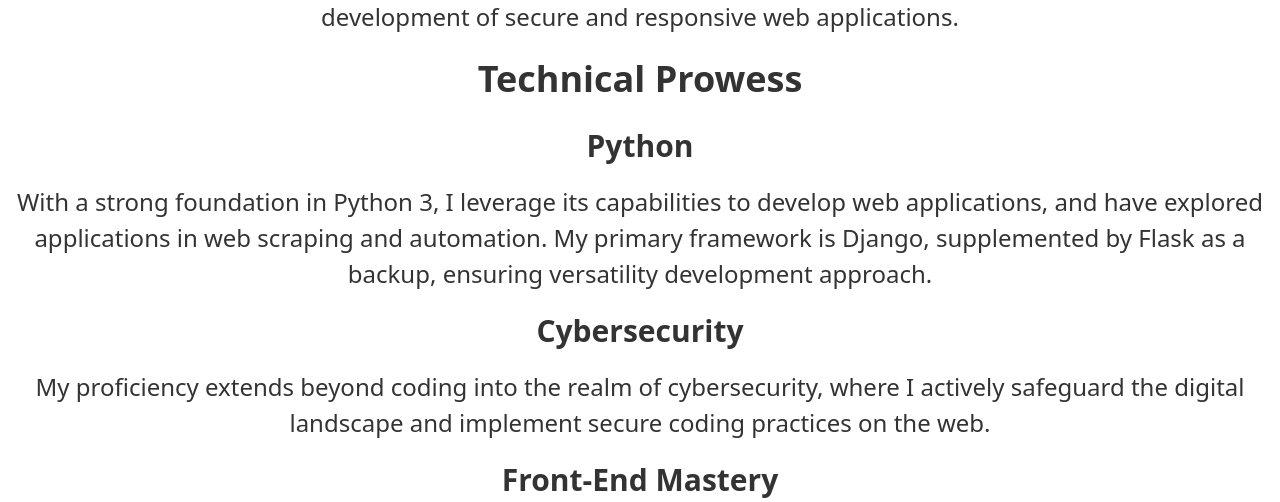
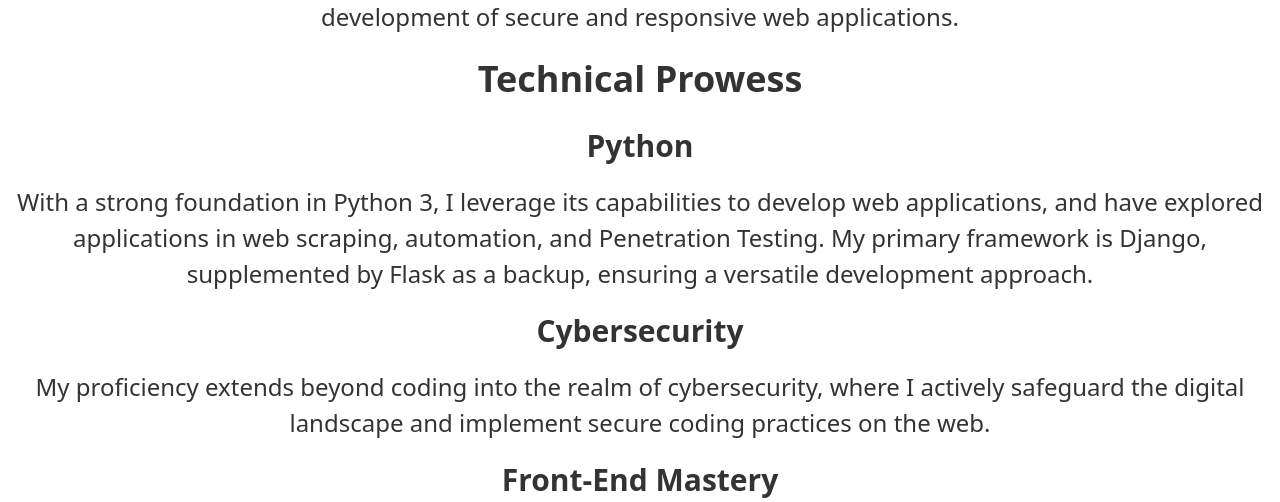
Before and after one commit to ZanderCoding/Portfo_Django, a Django app: page /about/ in a window 1280 px wide. Shown: the part 338-840 px from the top of the page. Run offline with Django 4.2, Linux system fonts and the light colour scheme; parts of the project's set-up code (start-up, migrations or seed data) failed here and were passed over.

Commit message:
Fixed about info

```diff
--- a/portfo/templates/portfo/about.html
+++ b/portfo/templates/portfo/about.html
@@ -18,9 +18,9 @@
         <h2 class="text-4xl font-bold m-6">Technical Prowess</h2>
         <h3>Python</h3>
         <p>With a strong foundation in Python 3, I leverage its capabilities to develop
-            web applications, and have explored applications in web scraping and automation.
-            My primary framework is Django, supplemented by Flask as a backup, ensuring
-            versatility development approach.
+            web applications, and have explored applications in web scraping, automation,
+            and Penetration Testing. My primary framework is Django, supplemented by
+            Flask as a backup, ensuring a versatile development approach.
         </p>
         <h3>Cybersecurity</h3>
         <p>My proficiency extends beyond coding into the realm of cybersecurity,
```
